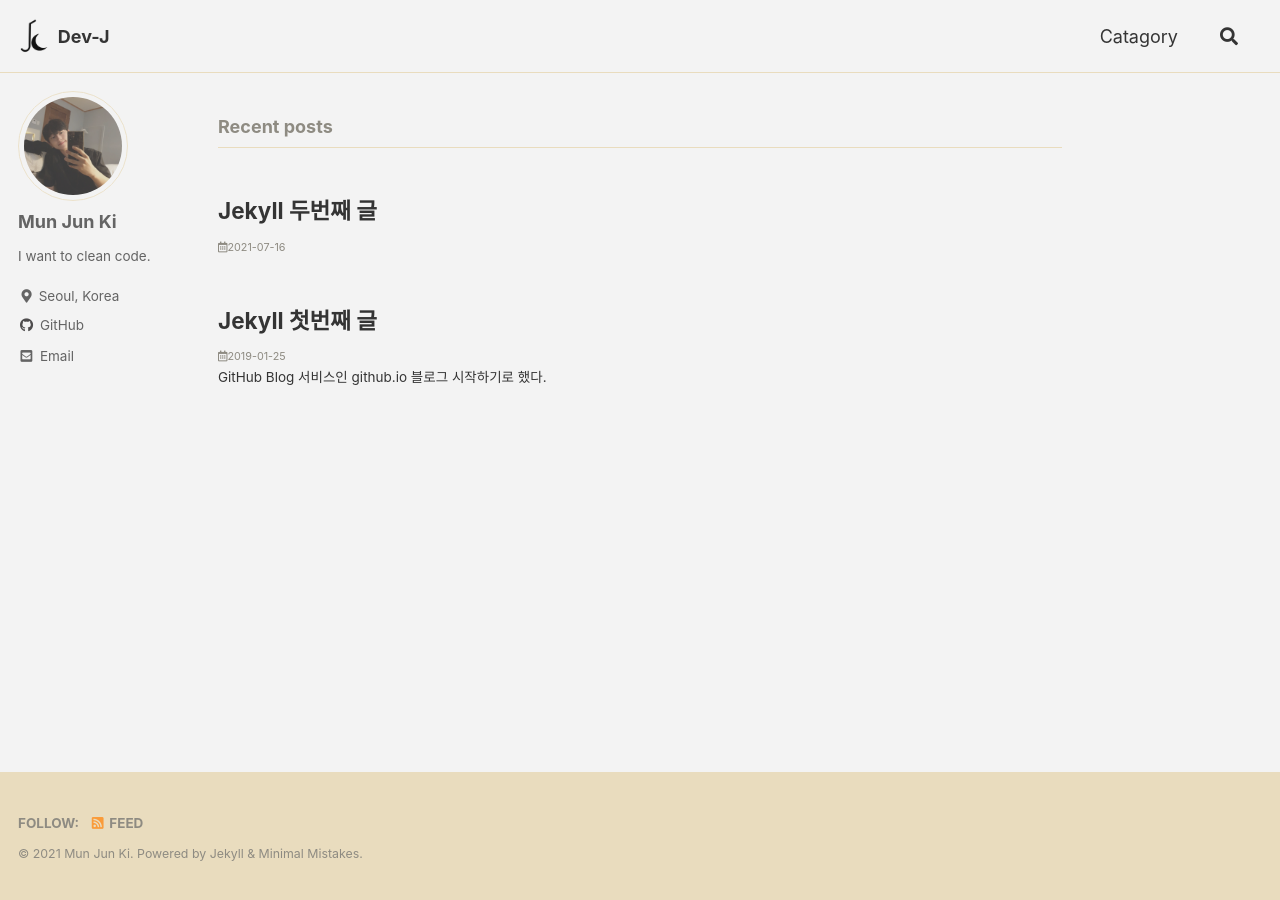
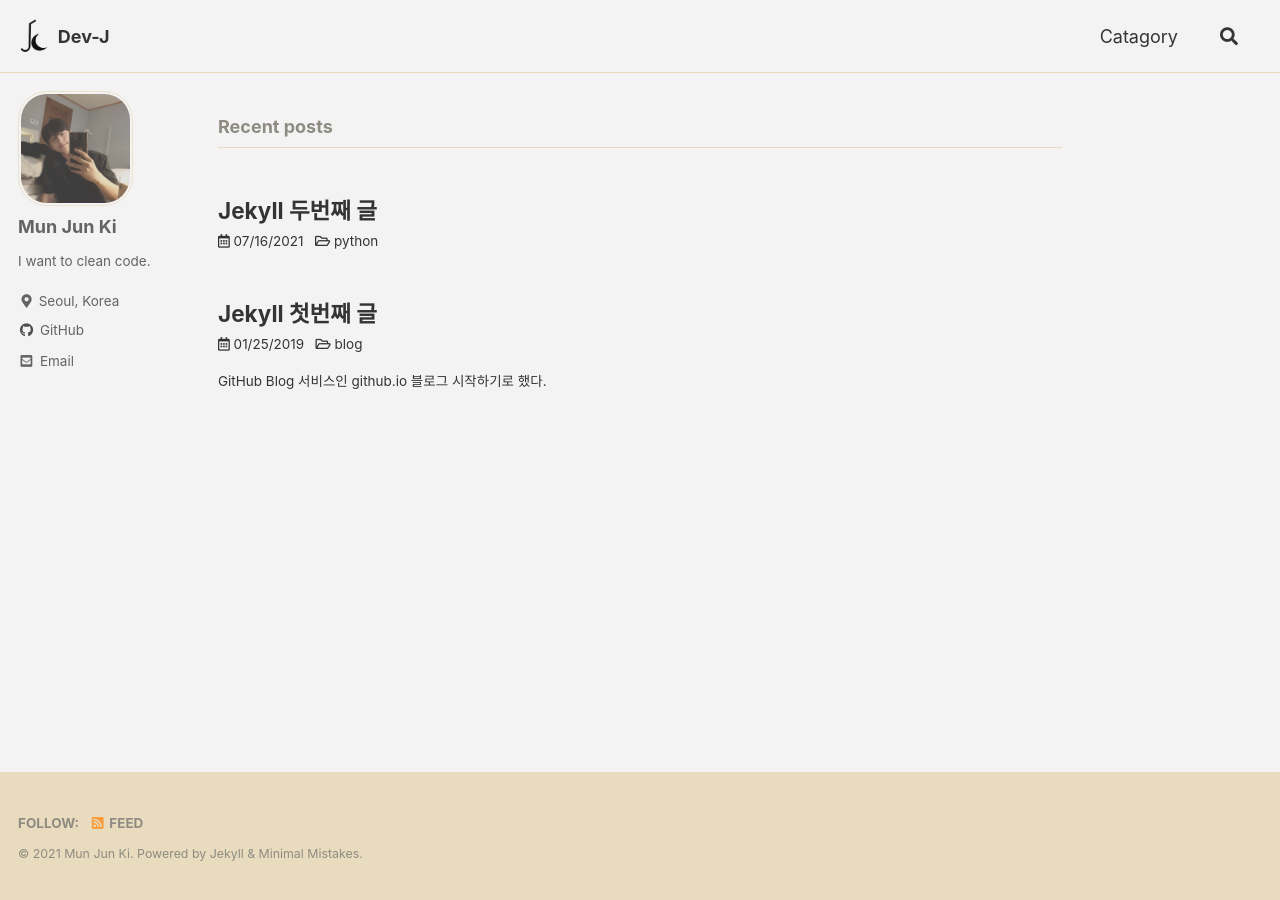
Before and after one commit to moo-on/moo-on.github.io, a Jekyll site: the page built from index.html, in a window 1280 px wide. Built offline with Jekyll 4.4.1, drawn with Linux system fonts in a browser that asks for light colours; cached includes are drawn as plain includes; the list of posts is cut into pages by our own code.

Commit message:
change home display__pagemeta and avatar img size

```diff
--- a/_includes/archive-single.html
+++ b/_includes/archive-single.html
@@ -24,10 +24,18 @@
         <a href="{{ post.url | relative_url }}" rel="permalink">{{ title }}</a>
       {% endif %}
     </h2>
+
+    <!-- {% if post.date %}
+      <span class="page__meta"><i class="far fa-calendar-alt" aria-hidden="true"></i>{{ post.date | date: "%Y-%m-%d" }}</span>
+    {% endif %} -->
+
+    {% if post.categories[0] != null %}
+      <p class="archive__item-excerpt"><i class="far fa-calendar-alt"></i> {{ post.date | date: "%m/%d/%Y" }} &nbsp; <i class="far fa-folder-open"></i> {{ post.categories }}</p>
+    {% else %}
+      <p class="archive__item-excerpt"><i class="far fa-calendar-alt"></i> {{ post.date | date: "%m/%d/%Y" }}
+    {% endif %}
+
     <!--{% include page__meta.html type=include.type %}-->
-    {% if post.date %}
-      <span class="page__meta"><i class="far fa-calendar-alt" aria-hidden="true"></i>{{ post.date | date: "%Y-%m-%d" }}</span>
-    {% endif %}
     {% if post.excerpt %}<p class="archive__item-excerpt" itemprop="description">{{ post.excerpt | markdownify | strip_html | truncate: 160 }}</p>{% endif %}
   </article>
 </div>
--- a/_sass/minimal-mistakes/_sidebar.scss
+++ b/_sass/minimal-mistakes/_sidebar.scss
@@ -127,11 +127,11 @@
   }
 
   img {
-    max-width: 110px;
-    border-radius: 50%;
+    max-width: 115px;/*110*/
+    border-radius: 25%;/*50*/
 
     @include breakpoint($large) {
-      padding: 5px;
+      padding: 2px;/*5*/
       border: 1px solid $border-color;
     }
   }
```
